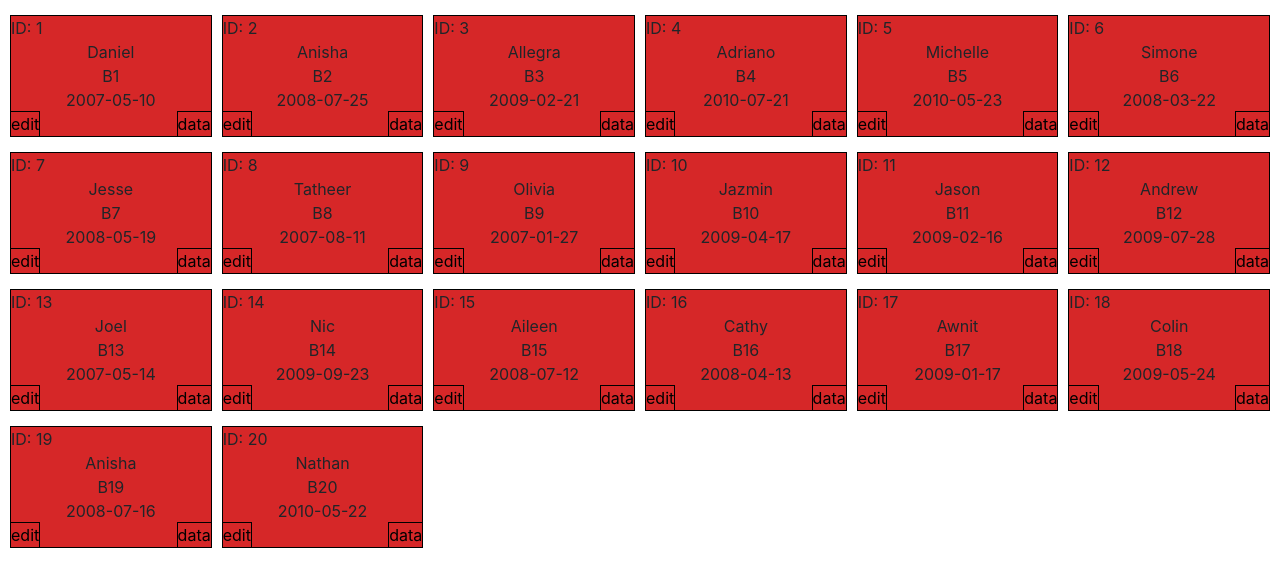
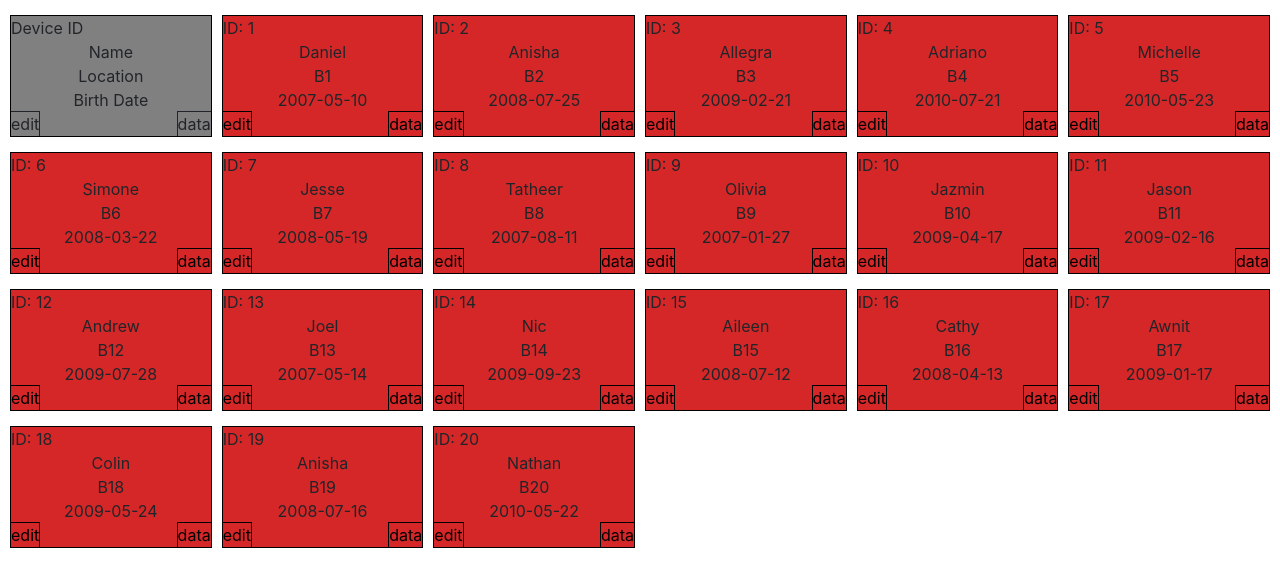
Before and after one commit to amborsa/96_hub, a Flask app: page / in a window 1280 px wide. Shown: the top 587 px of the page. Run offline with Flask 2, Linux system fonts and the light colour scheme; data comes from the database, SQL or seed files in the repository; some libraries are stand-ins or nearby versions.

Commit message:
sample block

```diff
--- a/app.py
+++ b/app.py
@@ -62,11 +62,11 @@ def main():
     """Show main page"""
 
     ''' grabs and organizes database:input data --> let's make this a function later '''
-    ids = []
-    names = []
-    alarm_states = []
-    locs = []
-    dobs = []
+    ids = ["Device ID"]
+    names = ["Name"]
+    alarm_states = [0]
+    locs = ["Location"]
+    dobs = ["Birth Date"]
     full_query = Input.query.all()
     for query in full_query:
         ids.append(query.id)
--- a/helpers.py
+++ b/helpers.py
@@ -1,6 +1,6 @@
 ''' This document contains helper functions used by app.py. '''
 
-# this doesne't actually work, but can be useful for debugging
+# this doesn't actually work, but can be useful for debugging
 def random_alarm():
     guess = random.randint(1,20)
     row = Input.query.filter(Input.id==guess).first()
--- a/static/css/style.css
+++ b/static/css/style.css
@@ -25,6 +25,14 @@ header .welcomeheader
 }
 .col.solid.left-most {
 	background-color: white;
+	border-style: solid;
+	border-color: black;
+	border-width: 1px;
+	margin-left: 25px;
+	margin-right: 5px;
+}
+.col.solid.left-most.gray {
+	background-color: gray;
 	border-style: solid;
 	border-color: black;
 	border-width: 1px;
--- a/templates/main.html
+++ b/templates/main.html
@@ -6,7 +6,16 @@
             {% set col_num = 6 %}
             {% for device in devices %}
 
-            {% if loop.index % col_num == 1%}
+            {% if loop.index == 1 %}
+              <div class="col solid left-most gray" align="center">
+                <div class="top-left"> {{device.id}} </div><br>
+                <div>{{ device.name }}</div>
+                <div>{{ device.loc }}</div>
+                <div>{{ device.dob }}</div><br>
+                <a class="bottom-left">edit</a>
+                <a class="bottom-right">data</a>
+              </div>
+            {% elif loop.index % col_num == 1%}
               <div id="alarm_state{{ device.id }}" class="col solid left-most" align="center">
                 <div id="{{ device.id }}" class="top-left">ID: {{device.id}}</div><br>
                 <div id="name{{ device.id }}">{{ device.name }}</div>
```
